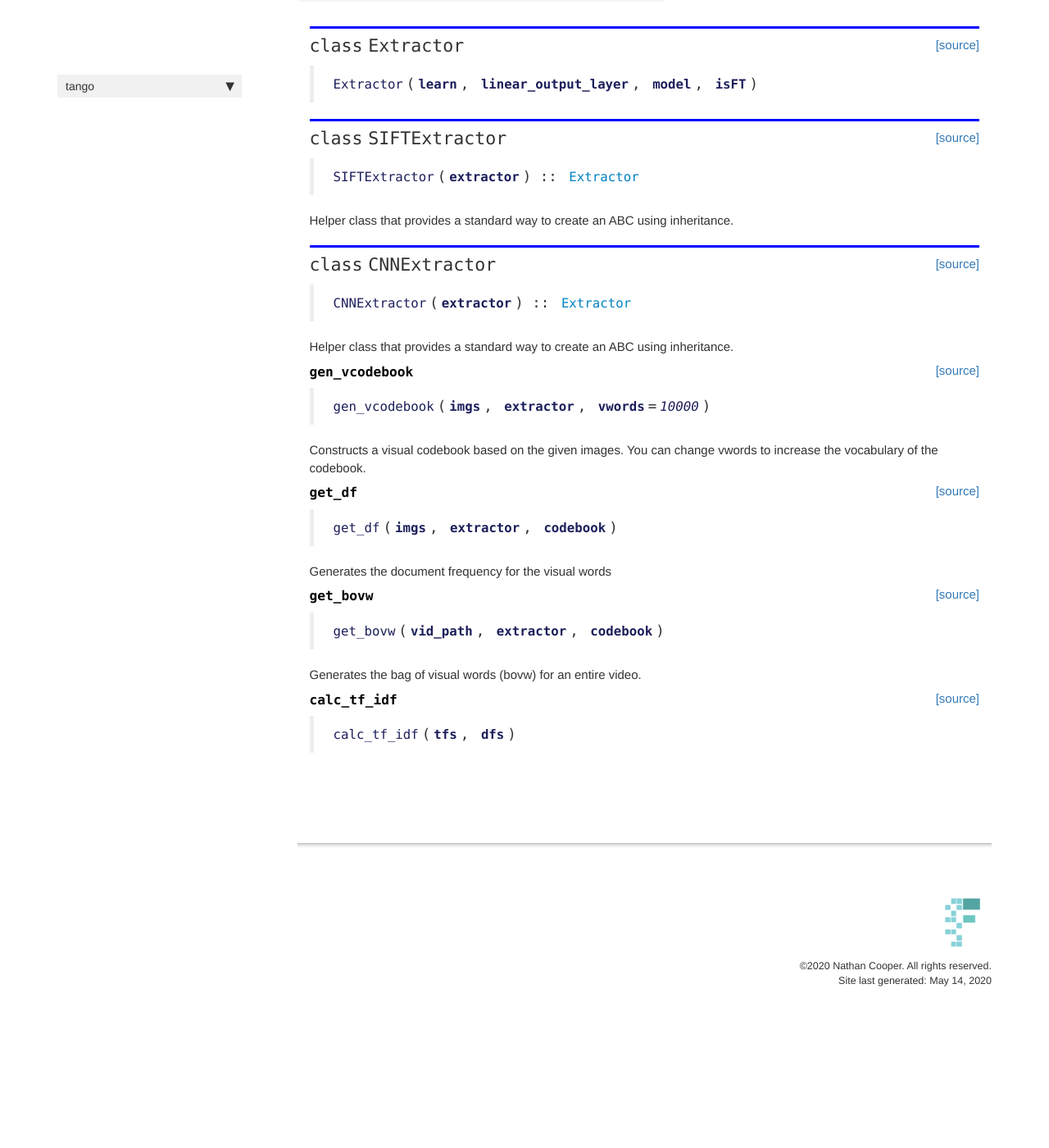
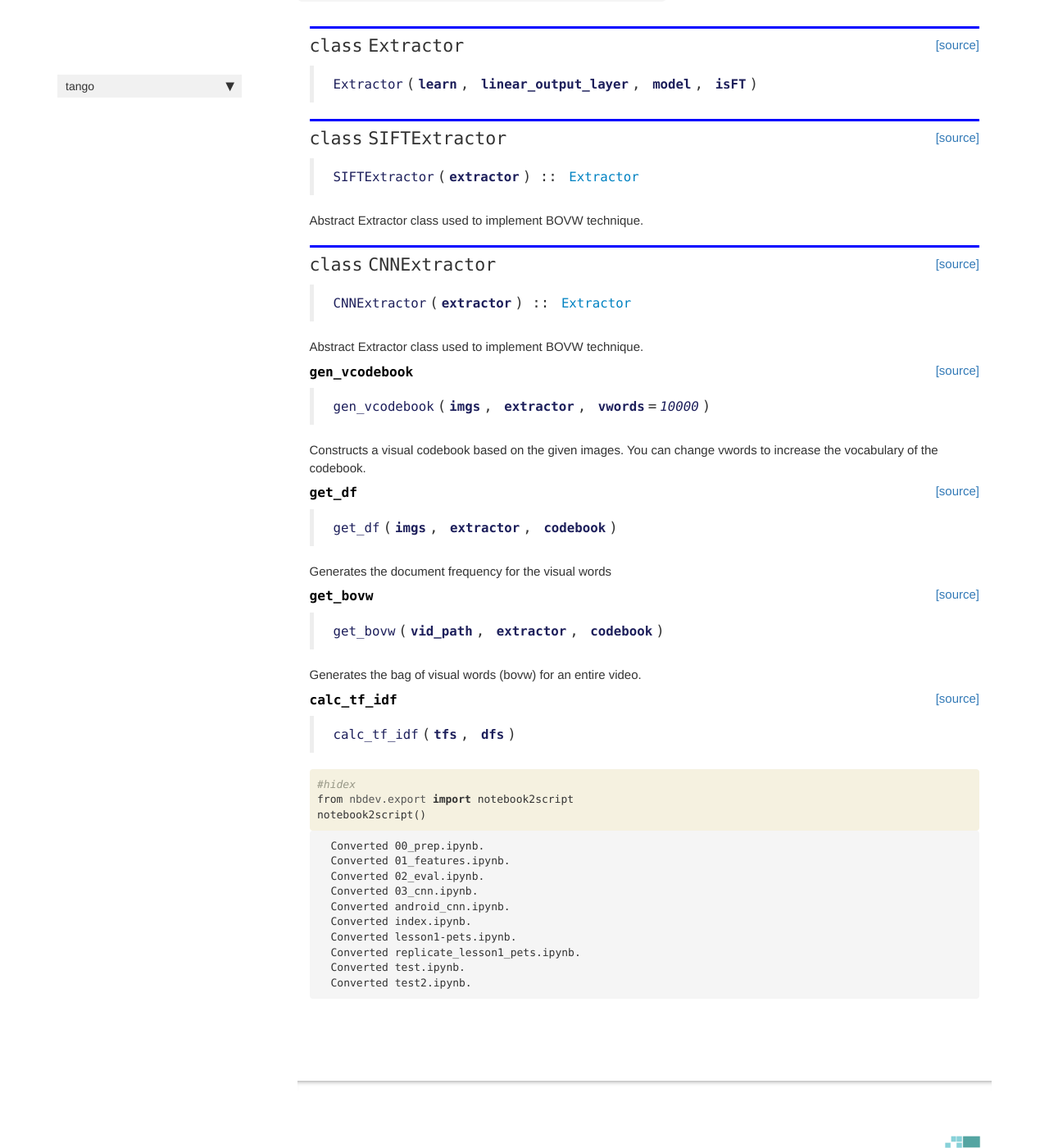
Before and after one commit to ncoop57/tango, a Jekyll site: the page built from docs/features.html, in a window 1280 px wide and 1400 px high, scrolled down 408 px. Shown: the whole window at 82% size. Built offline with Jekyll 4.4.1, drawn with Linux system fonts in a browser that asks for light colours; nearby versions of some CDN libraries; comment, search, counter and statistics services are not loaded; before the commit the page ends 1664 px from its top, so only the background shows below that.

Commit message:
Modifying docs

```diff
--- a/docs/features.html
+++ b/docs/features.html
@@ -60,10 +60,10 @@ summary: "This module contains all the necessary functions for extracting and or
 
 
 <div class="output_markdown rendered_html output_subarea ">
-<h2 id="SIFTExtractor" class="doc_header"><code>class</code> <code>SIFTExtractor</code><a href="https://github.com/ncoop57/tango/tree/master/tango/features.py#L43" class="source_link" style="float:right">[source]</a></h2><blockquote><p><code>SIFTExtractor</code>(<strong><code>extractor</code></strong>) :: <a href="cnn.html#Extractor"><code>Extractor</code></a></p>
+<h2 id="SIFTExtractor" class="doc_header"><code>class</code> <code>SIFTExtractor</code><a href="https://github.com/ncoop57/tango/tree/master/tango/features.py#L46" class="source_link" style="float:right">[source]</a></h2><blockquote><p><code>SIFTExtractor</code>(<strong><code>extractor</code></strong>) :: <a href="cnn.html#Extractor"><code>Extractor</code></a></p>
 </blockquote>
-<p>Helper class that provides a standard way to create an ABC using
-inheritance.</p>
+<p>Abstract Extractor class used to implement
+BOVW technique.</p>
 
 </div>
 
@@ -82,10 +82,10 @@ inheritance.</p>
 
 
 <div class="output_markdown rendered_html output_subarea ">
-<h2 id="CNNExtractor" class="doc_header"><code>class</code> <code>CNNExtractor</code><a href="https://github.com/ncoop57/tango/tree/master/tango/features.py#L49" class="source_link" style="float:right">[source]</a></h2><blockquote><p><code>CNNExtractor</code>(<strong><code>extractor</code></strong>) :: <a href="cnn.html#Extractor"><code>Extractor</code></a></p>
+<h2 id="CNNExtractor" class="doc_header"><code>class</code> <code>CNNExtractor</code><a href="https://github.com/ncoop57/tango/tree/master/tango/features.py#L52" class="source_link" style="float:right">[source]</a></h2><blockquote><p><code>CNNExtractor</code>(<strong><code>extractor</code></strong>) :: <a href="cnn.html#Extractor"><code>Extractor</code></a></p>
 </blockquote>
-<p>Helper class that provides a standard way to create an ABC using
-inheritance.</p>
+<p>Abstract Extractor class used to implement
+BOVW technique.</p>
 
 </div>
 
@@ -107,7 +107,7 @@ inheritance.</p>
 
 
 <div class="output_markdown rendered_html output_subarea ">
-<h4 id="gen_vcodebook" class="doc_header"><code>gen_vcodebook</code><a href="https://github.com/ncoop57/tango/tree/master/tango/features.py#L55" class="source_link" style="float:right">[source]</a></h4><blockquote><p><code>gen_vcodebook</code>(<strong><code>imgs</code></strong>, <strong><code>extractor</code></strong>, <strong><code>vwords</code></strong>=<em><code>10000</code></em>)</p>
+<h4 id="gen_vcodebook" class="doc_header"><code>gen_vcodebook</code><a href="https://github.com/ncoop57/tango/tree/master/tango/features.py#L58" class="source_link" style="float:right">[source]</a></h4><blockquote><p><code>gen_vcodebook</code>(<strong><code>imgs</code></strong>, <strong><code>extractor</code></strong>, <strong><code>vwords</code></strong>=<em><code>10000</code></em>)</p>
 </blockquote>
 <p>Constructs a visual codebook based on the given images.
 You can change vwords to increase the vocabulary of the codebook.</p>
@@ -132,7 +132,7 @@ You can change vwords to increase the vocabulary of the codebook.</p>
 
 
 <div class="output_markdown rendered_html output_subarea ">
-<h4 id="get_df" class="doc_header"><code>get_df</code><a href="https://github.com/ncoop57/tango/tree/master/tango/features.py#L71" class="source_link" style="float:right">[source]</a></h4><blockquote><p><code>get_df</code>(<strong><code>imgs</code></strong>, <strong><code>extractor</code></strong>, <strong><code>codebook</code></strong>)</p>
+<h4 id="get_df" class="doc_header"><code>get_df</code><a href="https://github.com/ncoop57/tango/tree/master/tango/features.py#L74" class="source_link" style="float:right">[source]</a></h4><blockquote><p><code>get_df</code>(<strong><code>imgs</code></strong>, <strong><code>extractor</code></strong>, <strong><code>codebook</code></strong>)</p>
 </blockquote>
 <p>Generates the document frequency for the visual words</p>
 
@@ -156,7 +156,7 @@ You can change vwords to increase the vocabulary of the codebook.</p>
 
 
 <div class="output_markdown rendered_html output_subarea ">
-<h4 id="get_bovw" class="doc_header"><code>get_bovw</code><a href="https://github.com/ncoop57/tango/tree/master/tango/features.py#L85" class="source_link" style="float:right">[source]</a></h4><blockquote><p><code>get_bovw</code>(<strong><code>vid_path</code></strong>, <strong><code>extractor</code></strong>, <strong><code>codebook</code></strong>)</p>
+<h4 id="get_bovw" class="doc_header"><code>get_bovw</code><a href="https://github.com/ncoop57/tango/tree/master/tango/features.py#L88" class="source_link" style="float:right">[source]</a></h4><blockquote><p><code>get_bovw</code>(<strong><code>vid_path</code></strong>, <strong><code>extractor</code></strong>, <strong><code>codebook</code></strong>)</p>
 </blockquote>
 <p>Generates the bag of visual words (bovw) for an entire video.</p>
 
@@ -180,7 +180,7 @@ You can change vwords to increase the vocabulary of the codebook.</p>
 
 
 <div class="output_markdown rendered_html output_subarea ">
-<h4 id="calc_tf_idf" class="doc_header"><code>calc_tf_idf</code><a href="https://github.com/ncoop57/tango/tree/master/tango/features.py#L105" class="source_link" style="float:right">[source]</a></h4><blockquote><p><code>calc_tf_idf</code>(<strong><code>tfs</code></strong>, <strong><code>dfs</code></strong>)</p>
+<h4 id="calc_tf_idf" class="doc_header"><code>calc_tf_idf</code><a href="https://github.com/ncoop57/tango/tree/master/tango/features.py#L108" class="source_link" style="float:right">[source]</a></h4><blockquote><p><code>calc_tf_idf</code>(<strong><code>tfs</code></strong>, <strong><code>dfs</code></strong>)</p>
 </blockquote>
 
 </div>
@@ -191,4 +191,42 @@ You can change vwords to increase the vocabulary of the codebook.</p>
 </div>
 
 </div>
+<div class="cell border-box-sizing code_cell rendered">
+<div class="input">
+
+<div class="inner_cell">
+    <div class="input_area">
+<div class=" highlight hl-ipython3"><pre><span></span><span class="c1">#hidex</span>
+<span class="kn">from</span> <span class="nn">nbdev.export</span> <span class="k">import</span> <span class="n">notebook2script</span>
+<span class="n">notebook2script</span><span class="p">()</span>
+</pre></div>
+
+    </div>
 </div>
+</div>
+
+<div class="output_wrapper">
+<div class="output">
+
+<div class="output_area">
+
+<div class="output_subarea output_stream output_stdout output_text">
+<pre>Converted 00_prep.ipynb.
+Converted 01_features.ipynb.
+Converted 02_eval.ipynb.
+Converted 03_cnn.ipynb.
+Converted android_cnn.ipynb.
+Converted index.ipynb.
+Converted lesson1-pets.ipynb.
+Converted replicate_lesson1_pets.ipynb.
+Converted test.ipynb.
+Converted test2.ipynb.
+</pre>
+</div>
+</div>
+
+</div>
+</div>
+
+</div>
+</div>
--- a/tango/features.py
+++ b/tango/features.py
@@ -30,6 +30,9 @@ from sklearn.metrics.pairwise import cosine_similarity
 
 # Cell
 class Extractor(ABC):
+
+    '''Abstract Extractor class used to implement
+    BOVW technique.'''
 
     def __init__(self, extractor):
         self.extractor = extractor
```
Also changed, not shown: 1 other file.
